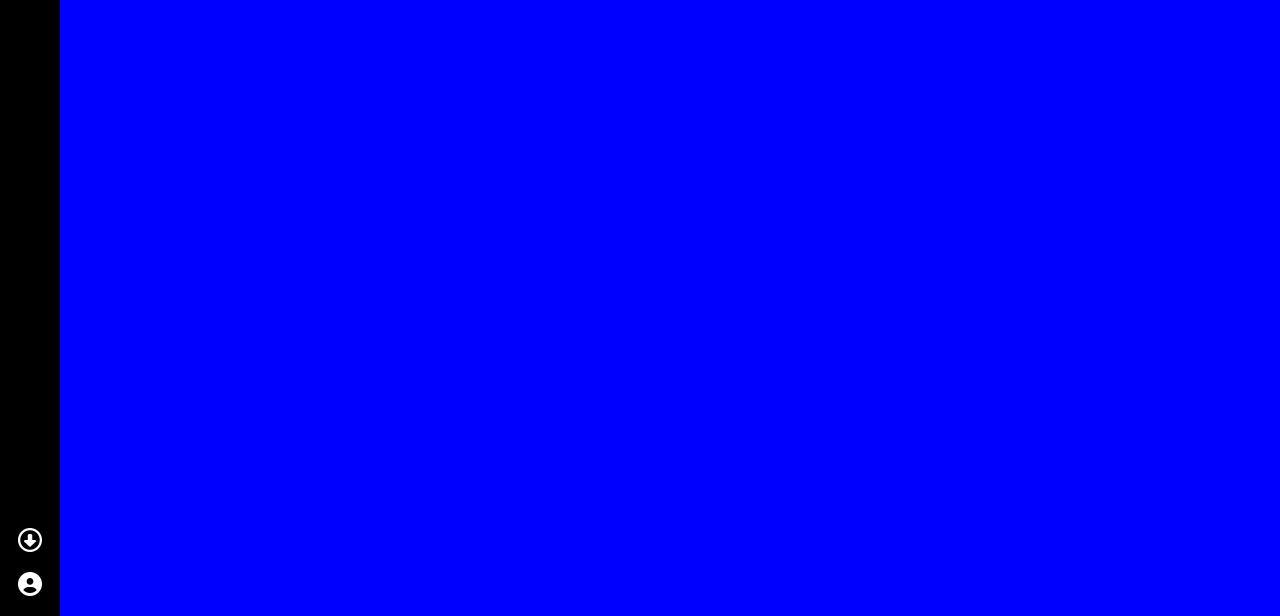
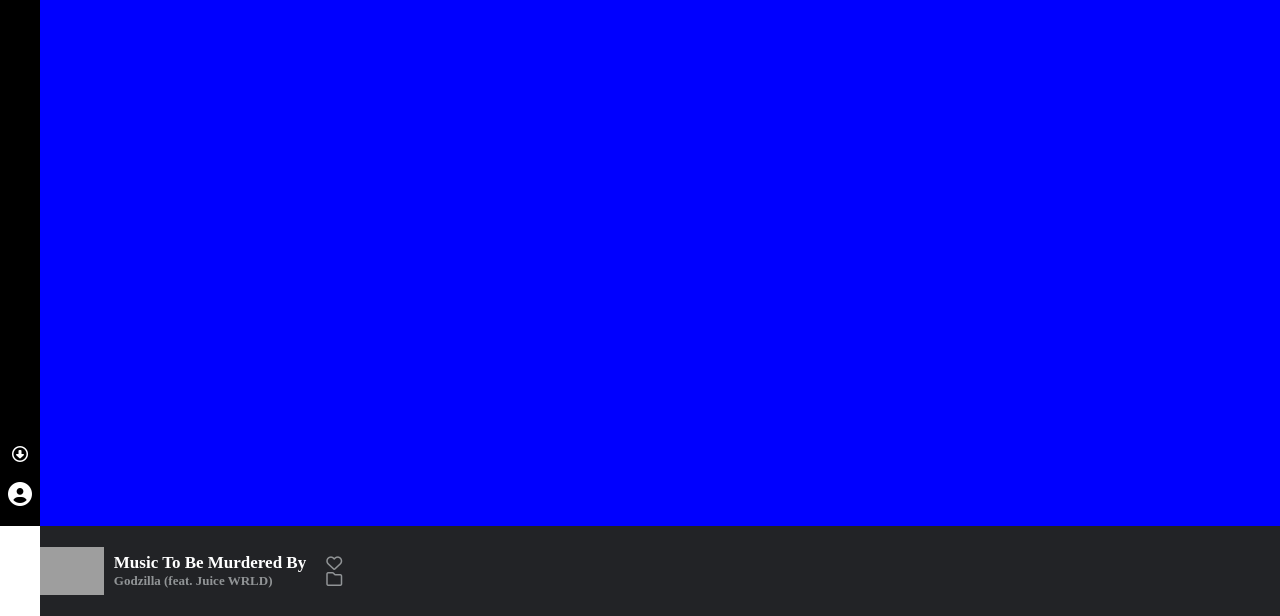
Before and after one commit to Lorenzo-Palumbo/html-css-spotifyweb, a plain HTML site: page index.html in a window 1280 px wide. Shown: the part 184-800 px from the top of the page. Drawn offline with Linux system fonts and the light colour scheme; grey boxes are pictures that could not be loaded.

Commit message:
commit 2

```diff
--- a/css/style.css
+++ b/css/style.css
@@ -9,21 +9,13 @@
 }
 
 aside{
-    width: 60px;
-    height: 100vh;
+    width: 40px;
+    height: calc(100vh - 90px);
     background-color:black ;
     align-items: center;
     justify-content: space-between;
     flex-wrap: wrap;
     flex-direction: column;
-}
-
-main{
-    background-color: blue;
-    width: 100%;
-    height: calc(100vh - 60px);
-    margin-top: 60px;
-    overflow-y: auto;
 }
 
 .menu{
@@ -43,13 +35,18 @@ i{
 
 .profile{
     flex-direction: column;
-    align-items: flex-end;
+    align-items: center;
+}
+
+.profile .fa-arrow-alt-circle-down{
+    font-size: medium
 }
 
 header{
-    width: 100%;
+    width: calc(100% - 40px);
     height: 60px;
     background-color: black;
+    opacity: 0.8;
     position: fixed;
     align-items: center;
     justify-content: flex-end;
@@ -62,8 +59,57 @@ header .upgrade{
     border: 1px solid white;
     text-align: center;
     padding: 8px 20px;
+    margin-right: 5px
 }
 
-.test{
-    width: calc(100% - 60px)
+.container{
+    width: calc(100% - 40px)
 }
+
+.play{
+    width: 100%;
+    height: 90px;
+    background-color: #222326;
+}
+
+.left{
+    align-items: center
+}
+
+.musicname{
+    flex-direction: column;
+    padding-left: 10px
+}
+
+.musicname h2{
+    font-size: 17px;
+    color: white
+}
+
+.musicname h3{
+    font-size: 13px;
+    color: #919496
+}
+
+.icons{
+    flex-direction: column;
+}
+
+.icons i{
+    padding-bottom: 0;
+    padding-left: 20px;
+    color: #919496;
+    font-size: 16px
+}
+
+main{
+    background-color: blue;
+    width: 100%;
+    height: calc(100vh - 90px);
+    padding-top: 60px;
+    overflow-y: auto;
+}
+
+.left img{
+    width: 10%
+}
--- a/index.html
+++ b/index.html
@@ -21,13 +21,34 @@
                     <i class="fas fa-user-circle"></i>
                 </div>
             </aside>
-            <div class="test">
-            <header class="flex">
+            <div class="container">
+                <header class="flex">
                     <button class="upgrade">EFFETTUA L'UPGRADE</button>
-            </header>
-            <main>
-                Lorem ipsum dolor sit amet, consectetur adipisicing elit, sed do eiusmod tempor incididunt ut labore et dolore magna aliqua. Ut enim ad minim veniam, quis nostrud exercitation ullamco laboris nisi ut aliquip ex ea commodo consequat. Duis aute irure dolor in reprehenderit in voluptate velit esse cillum dolore eu fugiat nulla pariatur. Excepteur sint occaecat cupidatat non proident, sunt in culpa qui officia deserunt mollit anim id est laborum.
-            </main>
+                </header>
+                <main>
+                    Lorem ipsum dolor sit amet, consectetur adipisicing elit, sed do eiusmod tempor incididunt ut labore et dolore magna aliqua. Ut enim ad minim veniam, quis nostrud exercitation ullamco laboris nisi ut aliquip ex ea commodo consequat. Duis aute irure dolor in reprehenderit in voluptate velit esse cillum dolore eu fugiat nulla pariatur. Excepteur sint occaecat cupidatat non proident, sunt in culpa qui officia deserunt mollit anim id est laborum.
+                </main>
+                <div class="container-two">
+                    <footer class="play flex">
+                        <div class="left flex">
+                            <img src="https://upload.wikimedia.org/wikipedia/en/8/80/Eminem_-_Music_to_Be_Murdered_By.png" alt="Music to Be Murdered By">
+                            <div class="musicname">
+                                <h2>Music To Be Murdered By</h2>
+                                <h3>Godzilla (feat. Juice WRLD)</h3>
+                            </div>
+                            <div class="icons flex">
+                                <i class="far fa-heart"></i>
+                                <i class="far fa-folder"></i>
+                            </div>
+                        </div>
+                        <div class="center">
+
+                        </div>
+                        <div class="right">
+
+                        </div>
+                    </footer>
+                </div>
             </div>
         </div>
     </body>
```
